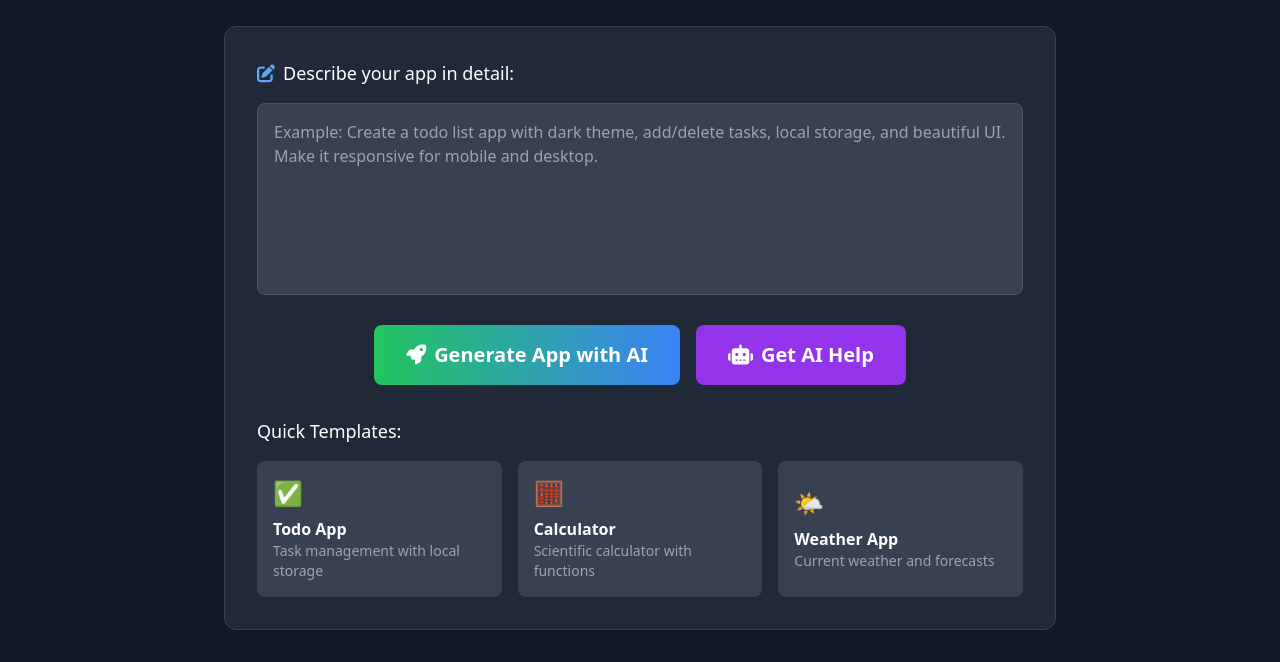
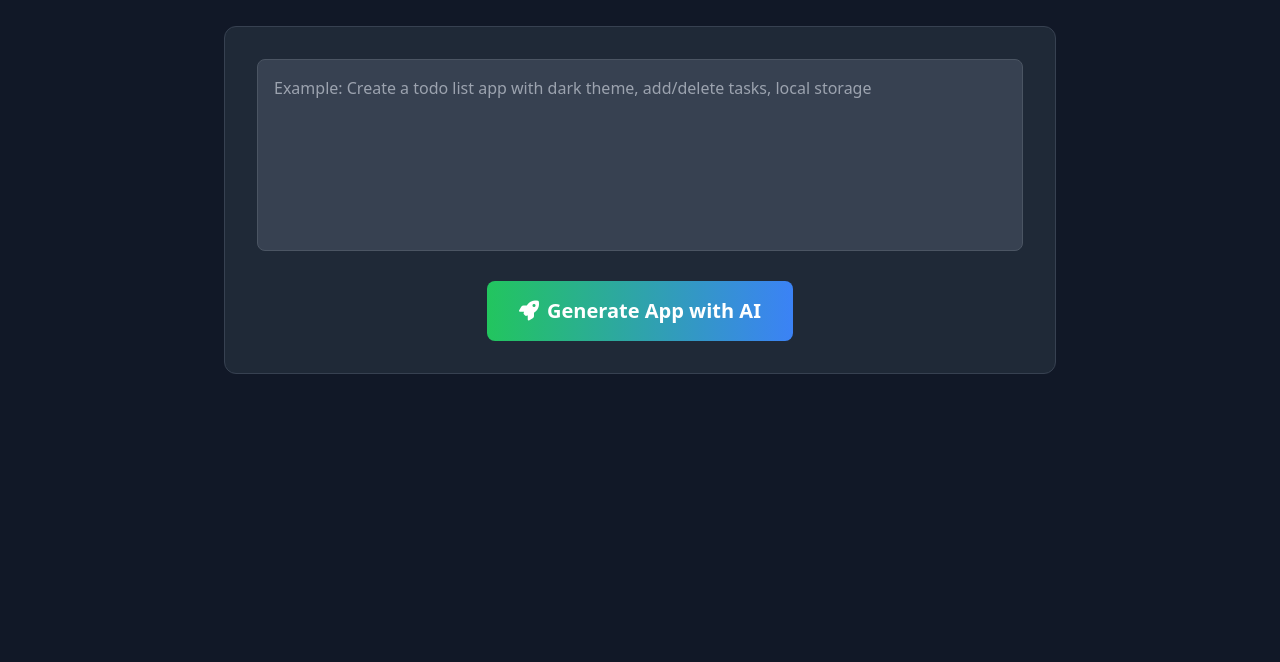
Before and after one commit to royalwriting1/Aviatorwin, a plain HTML site: page create.html in a window 1280 px wide. Shown: the part 150-812 px from the top of the page. Drawn offline with nearby package versions, Linux system fonts and the light colour scheme.

Commit message:
Update create.html

```diff
--- a/create.html
+++ b/create.html
@@ -8,7 +8,6 @@
     <link rel="stylesheet" href="https://cdnjs.cloudflare.com/ajax/libs/font-awesome/6.4.0/css/all.min.css">
 </head>
 <body class="bg-gray-900 text-white">
-    <!-- Navigation -->
     <nav class="bg-gray-800 p-4">
         <div class="container mx-auto flex justify-between items-center">
             <div class="flex items-center space-x-3">
@@ -26,63 +25,25 @@
         </div>
     </nav>
 
-    <!-- Main Content -->
     <div class="container mx-auto p-8 max-w-4xl">
         <h1 class="text-4xl font-bold mb-8 text-center">Create Your App</h1>
 
         <div class="bg-gray-800 rounded-xl p-8 border border-gray-700">
-            <label class="block text-lg font-medium mb-4">
-                <i class="fas fa-edit mr-2 text-blue-400"></i>Describe your app in detail:
-            </label>
             <textarea
                 id="app-prompt"
-                class="w-full h-48 p-4 bg-gray-700 rounded-lg text-white placeholder-gray-400 focus:outline-none focus:ring-2 focus:ring-blue-500 border border-gray-600 resize-none"
-                placeholder="Example: Create a todo list app with dark theme, add/delete tasks, local storage, and beautiful UI. Make it responsive for mobile and desktop."
+                class="w-full h-48 p-4 bg-gray-700 rounded-lg text-white placeholder-gray-400 border border-gray-600 resize-none"
+                placeholder="Example: Create a todo list app with dark theme, add/delete tasks, local storage"
             ></textarea>
 
-            <div class="mt-6 flex flex-wrap gap-4 justify-center">
+            <div class="mt-6 flex justify-center">
                 <button onclick="generateApp()" class="bg-gradient-to-r from-green-500 to-blue-500 hover:from-green-600 hover:to-blue-600 px-8 py-4 rounded-lg text-xl font-bold transition">
                     <i class="fas fa-rocket mr-2"></i>Generate App with AI
                 </button>
-                <a href="assistant.html" class="bg-purple-600 hover:bg-purple-700 px-8 py-4 rounded-lg text-xl font-bold transition">
-                    <i class="fas fa-robot mr-2"></i>Get AI Help
-                </a>
-            </div>
-
-            <!-- Quick Templates -->
-            <div class="mt-8">
-                <h3 class="text-lg font-medium mb-4">Quick Templates:</h3>
-                <div class="grid grid-cols-1 md:grid-cols-3 gap-4">
-                    <button onclick="loadTemplate('todo')" class="bg-gray-700 p-4 rounded-lg hover:bg-gray-600 transition text-left">
-                        <div class="text-2xl mb-2">✅</div>
-                        <h4 class="font-semibold">Todo App</h4>
-                        <p class="text-sm text-gray-400">Task management with local storage</p>
-                    </button>
-                    <button onclick="loadTemplate('calculator')" class="bg-gray-700 p-4 rounded-lg hover:bg-gray-600 transition text-left">
-                        <div class="text-2xl mb-2">🧮</div>
-                        <h4 class="font-semibold">Calculator</h4>
-                        <p class="text-sm text-gray-400">Scientific calculator with functions</p>
-                    </button>
-                    <button onclick="loadTemplate('weather')" class="bg-gray-700 p-4 rounded-lg hover:bg-gray-600 transition text-left">
-                        <div class="text-2xl mb-2">🌤️</div>
-                        <h4 class="font-semibold">Weather App</h4>
-                        <p class="text-sm text-gray-400">Current weather and forecasts</p>
-                    </button>
-                </div>
             </div>
         </div>
     </div>
 
     <script>
-        function loadTemplate(type) {
-            const templates = {
-                todo: "Create a beautiful todo list app with dark theme, add/delete tasks, local storage, and responsive design",
-                calculator: "Create a scientific calculator with basic operations, scientific functions, and beautiful modern UI",
-                weather: "Create a weather app with current temperature, 5-day forecast, location search, and beautiful gradients"
-            };
-            document.getElementById('app-prompt').value = templates[type] || '';
-        }
-
         function generateApp() {
             const prompt = document.getElementById('app-prompt').value;
             if (!prompt.trim()) {
@@ -90,7 +51,6 @@
                 return;
             }
 
-            // Redirect to assistant page with the prompt
             localStorage.setItem('currentAppPrompt', prompt);
             window.location.href = 'assistant.html';
         }
```
